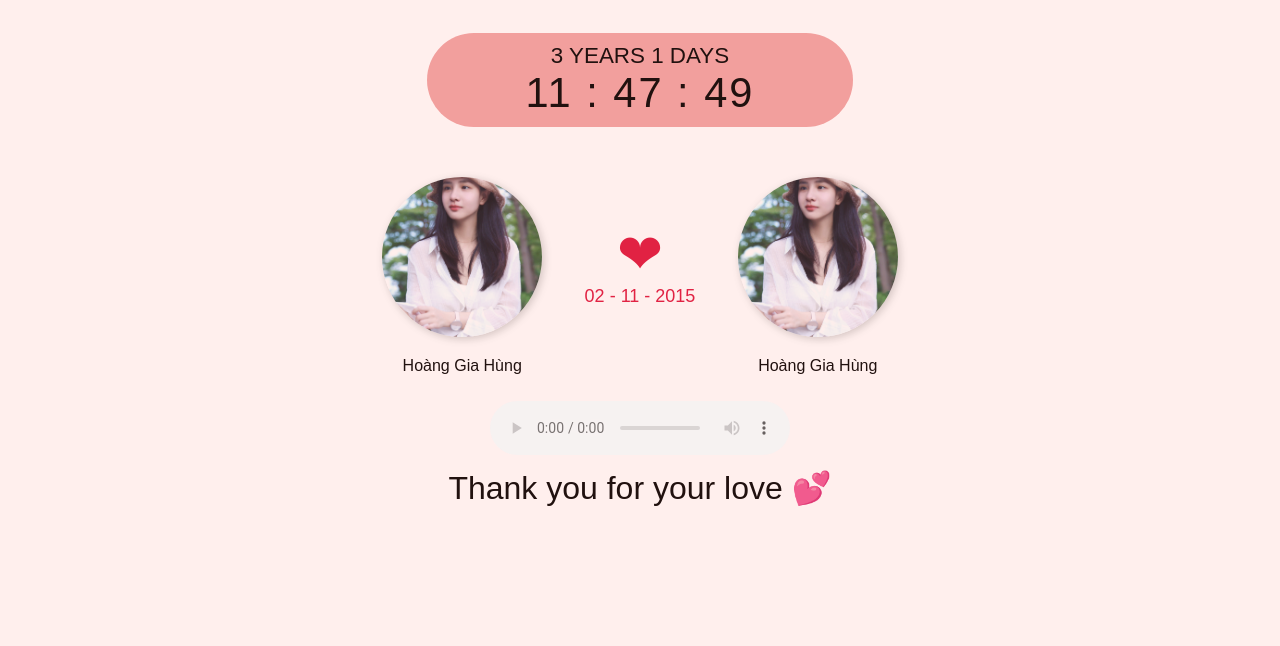
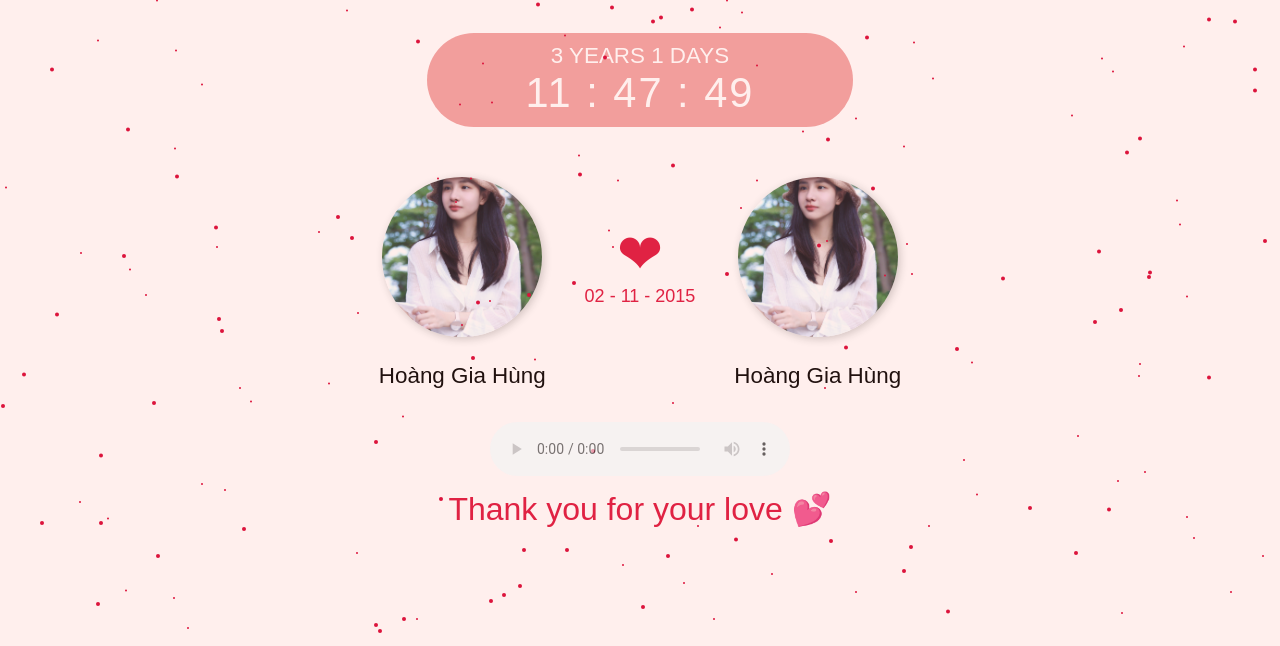
Before and after one commit to hunghg255/together, a plain HTML site: page index.html in a window 1280 px wide. Shown: the part 154-800 px from the top of the page. Drawn offline with Linux system fonts and the light colour scheme.

Commit message:
update canvas

```diff
--- a/index.html
+++ b/index.html
@@ -13,7 +13,7 @@
 
 <body data-gr-c-s-loaded="true" cz-shortcut-listen="true">
     <div class="wrapper">
-        <h1>LOVE DAYS</h1>
+        <h1>LOVE TOGETHER</h1>
         <div class="box-clock">
             <div class="clock">
                 <date>0 DAYS</date>
--- a/main.js
+++ b/main.js
@@ -1,8 +1,7 @@
-const yourDate = new Date("2015-11-02T02:10:26"),
-    music = ["dnty.mp3", "123.mp3", "nngdc.mp3"],
-    dNow = new Date();
-
 document.addEventListener("DOMContentLoaded", function () {
+    const yourDate = new Date("2015-11-02T02:10:26");
+    const music = ["dnty.mp3", "123.mp3", "nngdc.mp3"];
+    const dNow = new Date();
     let dateCount = document.querySelector('date');
     let wrapper = document.querySelector('.wrapper');
     let timeNow = document.querySelector('#today');
@@ -29,5 +28,83 @@ document.addEventListener("DOMContentLoaded", function () {
 
     document.querySelector('audio').setAttribute('src', `music/${music[Math.floor(Math.random()*music.length)]}`);
 
-    wrapper.insertAdjacentHTML("afterend",`<div class='mask'></div>`);
-});
+    wrapper.insertAdjacentHTML("afterend",
+        `<div class='mask'></div>
+        <canvas class="canvas"></canvas>`
+    );
+
+    // Canvas
+    let canvas = document.querySelector('.canvas');
+    let c = canvas.getContext('2d');
+    let mouse = {
+        x: undefined,
+        y: undefined
+    }
+
+    window.addEventListener('mousemove', function (event) {
+        mouse.x = event.clientX;
+        mouse.y = event.clientY;
+    });
+
+    //set size canvas
+    function setCanvas() {
+        canvas.width = window.innerWidth;
+        canvas.height = window.innerHeight;
+    }
+    setCanvas();
+    window.addEventListener('resize', setCanvas);
+
+    function createX() {
+        return Math.floor(Math.random() * canvas.width);
+    }
+
+    function createY() {
+        return Math.floor(Math.random() * canvas.height);
+    }
+
+    // Star
+    function Star(x, y) {
+        this.x = x;
+        this.y = y;
+        this.radius = Math.floor(Math.random() * 2) + 1;
+        this.color = `crimson`;
+    }
+    // Ve
+    Star.prototype.draw = function () {
+        c.fillStyle = this.color;
+        c.shadowBlur = this.r * 2;
+        c.beginPath();
+        c.arc(this.x, this.y, this.radius, 0, Math.PI * 2, false);
+        c.closePath();
+        c.fill();
+    }
+
+    // move
+    Star.prototype.move = function () {
+        if (this.y > 0) {
+            this.y -= 1.5;
+        } else {
+            this.y = canvas.height;
+        }
+        this.draw();
+    }
+
+    let arrayStar;
+    function init() {
+        arrayStar = [];
+        for (let i = 0; i < 200; i++) {
+            arrayStar.push(new Star(createX(), createY()));
+        }
+    }
+
+    function animate() {
+        window.requestAnimationFrame(animate);
+        c.clearRect(0, 0, canvas.width, canvas.height);
+
+        arrayStar.forEach(c => {
+            c.move();
+        });
+    }
+    init();
+    animate();
+}, false);
--- a/style.css
+++ b/style.css
@@ -37,6 +37,7 @@ body {
     background: rgb(240, 163, 163);
     border-radius: 10rem;
     padding: 10px 20px;
+    color: white;
 }
 .clock date , time{
     display: block;
@@ -91,6 +92,10 @@ body {
     box-shadow: 2px 2px 8px rgba(0,0,0,.2);
 }
 
+.info p {
+    font-size: 1.4rem;
+}
+
 .music {
     grid-column: 2;
     position: relative;
@@ -103,6 +108,7 @@ footer {
     grid-column: span 3;
     text-align: center;
     font-size: 2rem;
+    color: crimson;
 }
 
 .mask {
@@ -156,6 +162,9 @@ footer {
 }
 
 @media (max-width: 650px) {
+    .wrapper h1 {
+        font-size: 2rem;
+    }
     .info, .one, .heart, .two, .clock {
         grid-column: span 12;
     }
@@ -167,3 +176,8 @@ footer {
         margin-bottom: 2rem;
     }
 }
+
+canvas {
+    position: fixed;
+    top: 0;left: 0;
+}
```
